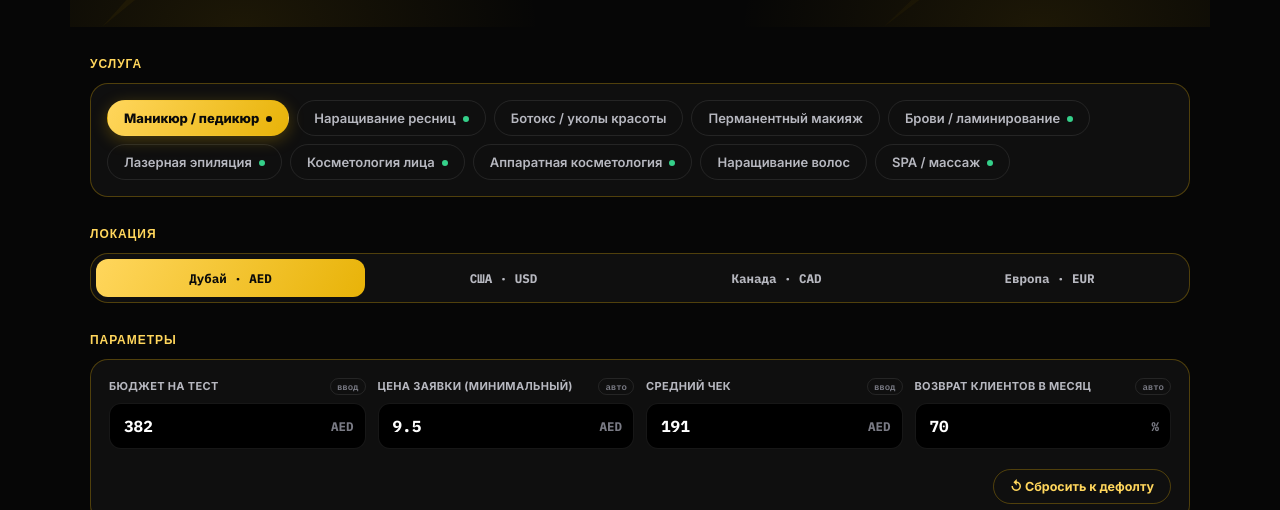
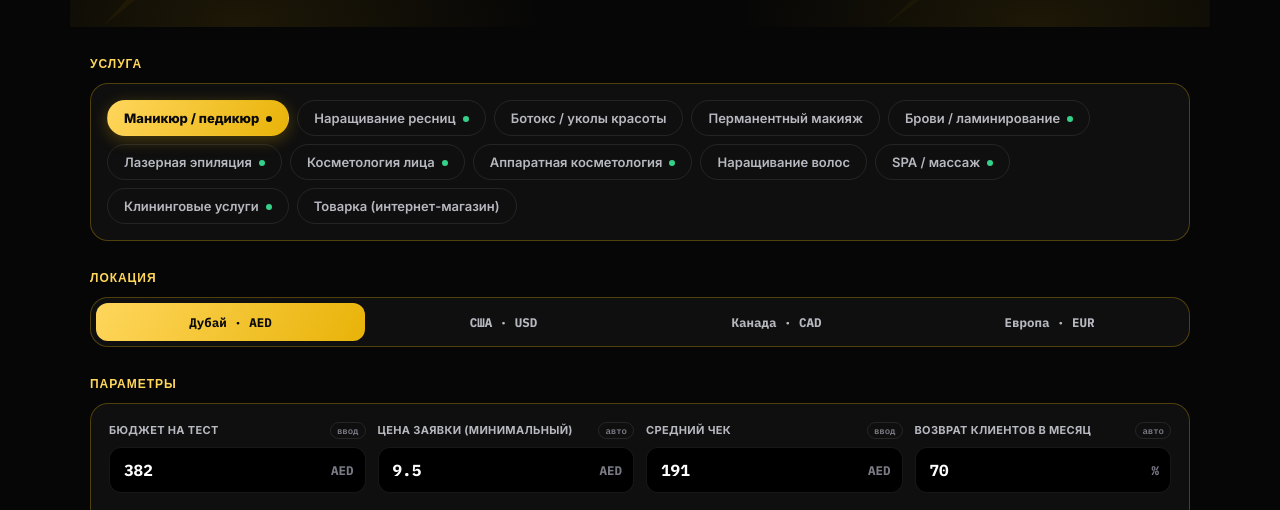
Before and after one commit to avalinytskyi/a, a plain HTML site: page calculator/index.html in a window 1280 px wide. Shown: the part 258-768 px from the top of the page. Drawn offline with Linux system fonts and the light colour scheme; a web font is replaced by a local one.

Commit message:
Update index.html

```diff
--- a/calculator/index.html
+++ b/calculator/index.html
@@ -429,6 +429,8 @@ const NICHES = {
   hardware:   { label: "Аппаратная косметология",    cpl: 14, check: 200, recurring: true,  retention: 55 },
   hairext:    { label: "Наращивание волос",          cpl: 18, check: 400, recurring: false, retention: 0  },
   spa:        { label: "SPA / массаж",               cpl: 8,  check: 90,  recurring: true,  retention: 45 },
+  cleaning:   { label: "Клининговые услуги",         cpl: 6,  check: 100, recurring: true,  retention: 55 },
+  goods:      { label: "Товарка (интернет-магазин)", cpl: 3,  check: 45,  recurring: false, retention: 0  },
 };
 
 // Три сценария показываются одновременно. Конверсия и целевая окупаемость зафиксированы;
```
